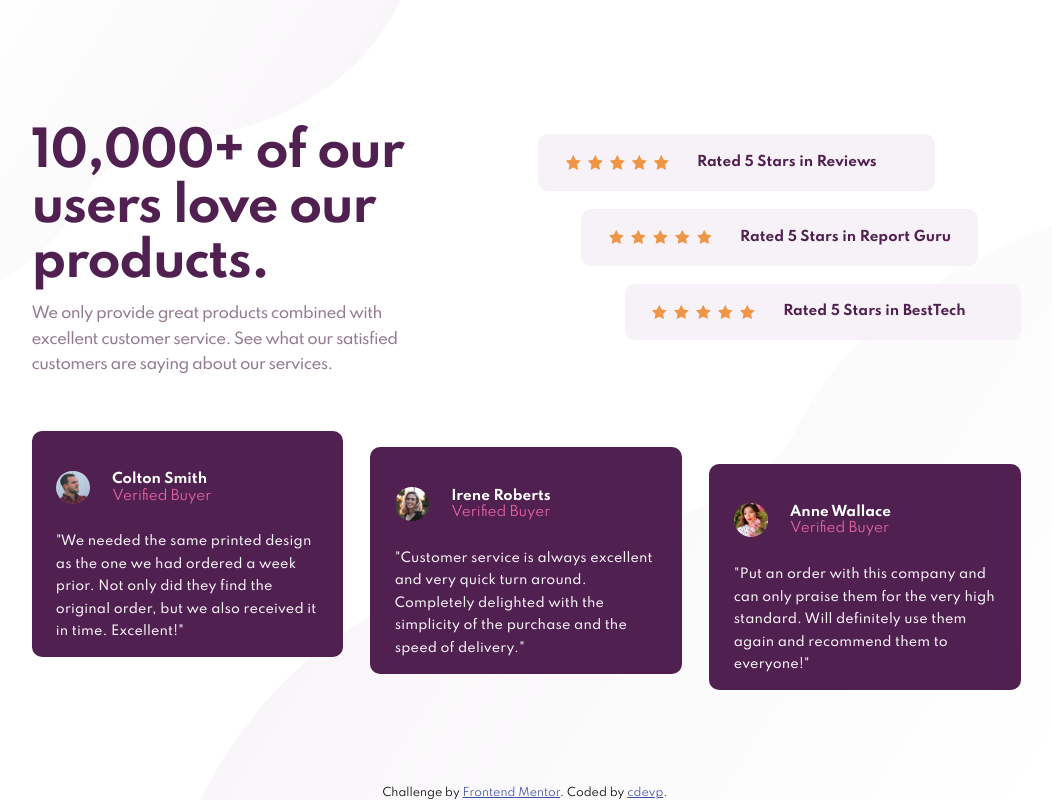
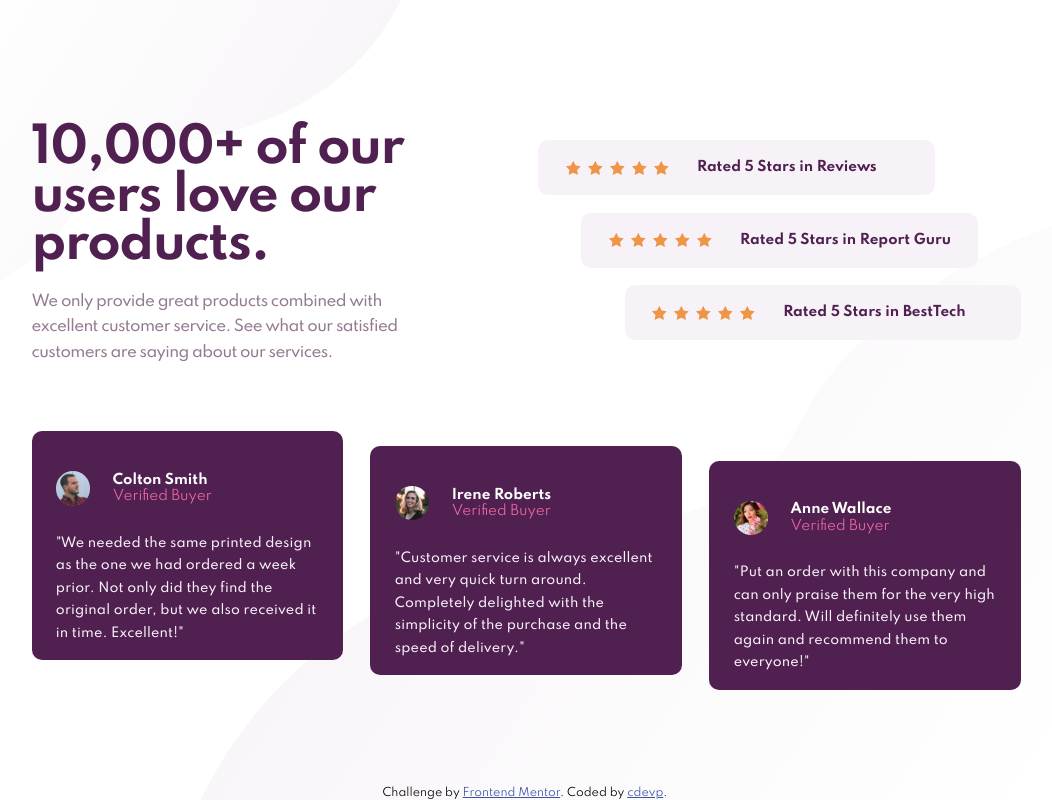
Before and after one commit to cdevp/social-proof-section-master, a website: page index.html in a window 1280 px wide. Shown: the whole page, without its empty margins (115-1167 px from the left). Drawn offline with Linux system fonts and the light colour scheme.

Commit message:
Adjusted sizes in landscape view

```diff
--- a/style.scss
+++ b/style.scss
@@ -17,7 +17,7 @@ $neutral-white: hsl(0, 0%, 100%);
 $phrase-container-w: 39.6%;
 $phrase-container-h: 38.25%;
 $testimonial-container-w: 100%;
-$testimonial-height: 87.3%;
+$testimonial-height: 88.6%;
 $testimonial-width: 31.5%;
 $rating-container-w: 100%;
 $rating-inner-h: 65.8%;
@@ -97,6 +97,7 @@ $p-testimonial-h: 31.7%;
                 font-weight: 700;
                 padding-right: 5rem;
                 letter-spacing: -0.09rem;
+                line-height: 3.2rem;
             }
             .sub-heading {
                 grid-row: 2;
@@ -116,7 +117,7 @@ $p-testimonial-h: 31.7%;
             grid-column: 3;
             display: grid;
             grid-template-columns: 1fr;
-            grid-template-rows: 3% 1fr 29.6%;
+            grid-template-rows: 5% 1fr 29.6%;
 /*            background-color: cyan; */
 
             #inner-rating-container {
```
Also changed, not shown: style.css, 1 other file.
